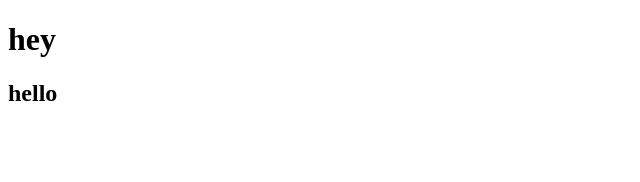
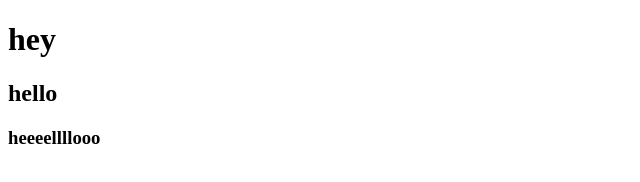
Before and after one commit to Amitnema11/code1, a plain HTML site: page index.html in a window 1280 px wide. Shown: the whole page, without its empty margins (0-640 px from the left). Drawn offline with Linux system fonts and the light colour scheme.

Commit message:
commit change

```diff
--- a/index.html
+++ b/index.html
@@ -10,5 +10,6 @@
   <h1>hey</h1>
   <h2>hello
   </h2>
+  <h3>heeeellllooo</h3>
 </body>
 </html>
```
